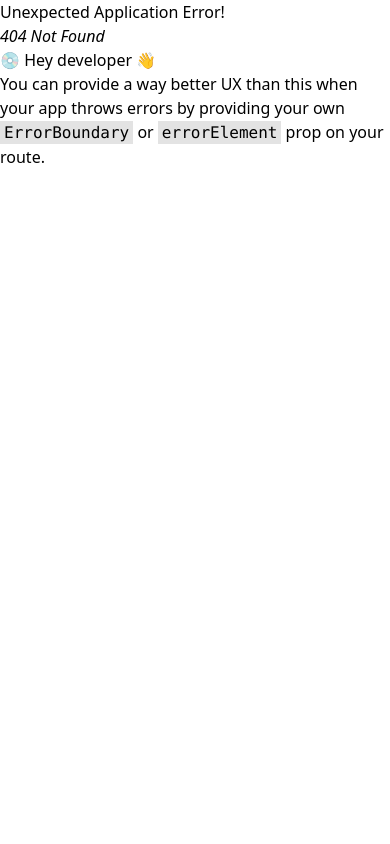
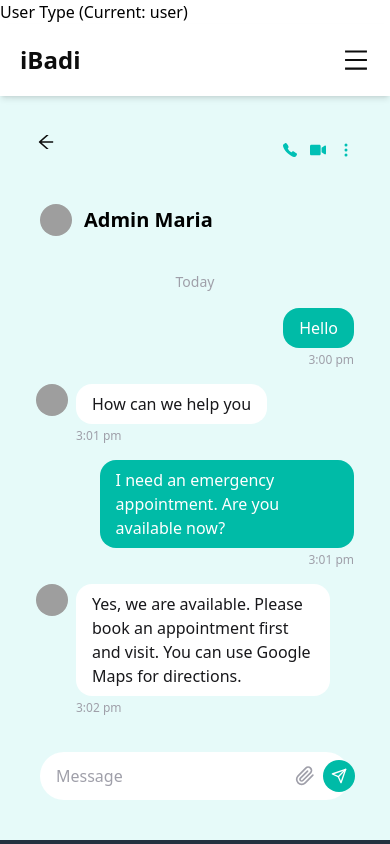
Before and after one commit to bdCalling-Sdt-hub/alex-service-provider-web, a React (Vite) app: page /messageProfessionals in a window 390 px wide. Before the commit this address had no page. Shown: the top 844 px of the page. Built offline with nearby package versions, Linux system fonts and the light colour scheme; grey boxes are pictures that could not be loaded.

Commit message:
responsive home

```diff
--- /dev/null
+++ b/src/components/home/MessageProfessionals.jsx
@@ -0,0 +1,122 @@
+import { FiPaperclip, FiSend } from "react-icons/fi";
+import { useState } from "react";
+import CustomComponent from "../../../pages/shared/CustomComponent";
+import ProfileBackButton from "../profile/ProfileBackButton";
+import { IoCall } from "react-icons/io5";
+import { useNavigate } from "react-router-dom";
+import { FaVideo } from "react-icons/fa";
+import { BsThreeDotsVertical } from "react-icons/bs";
+
+const messages = [
+  { id: 1, text: "Hello", time: "3:00 pm", sender: "user" },
+  { id: 2, text: "How can we help you", time: "3:01 pm", sender: "admin" },
+  {
+    id: 3,
+    text: "I need an emergency appointment. Are you available now?",
+    time: "3:01 pm",
+    sender: "user",
+  },
+  {
+    id: 4,
+    text: "Yes, we are available. Please book an appointment first and visit. You can use Google Maps for directions.",
+    time: "3:02 pm",
+    sender: "admin",
+  },
+];
+
+export default function MessageProfessionals() {
+  const [message, setMessage] = useState("");
+  const navigate = useNavigate();
+  return (
+    <div className="flex flex-col bg-[#E6FAF9]">
+      <div className="w-full md:w-[400px] lg:w-[400px] px-5 mx-auto my-5 md:my-16">
+        {/* Header */}
+        <div className="flex justify-between items-center p-4">
+          <ProfileBackButton />
+          <div className="flex justify-center items-center gap-3">
+            <IoCall
+              onClick={() => navigate("/callScreen")}
+              className="text-[#00C0B5]"
+            />
+            <FaVideo
+              onClick={() => navigate("/videoCallScreen")}
+              className="text-[#00C0B5]"
+            />
+            <BsThreeDotsVertical
+              onClick={() => navigate("/callScreen")}
+              className="text-[#00C0B5]"
+            />
+          </div>
+        </div>
+
+        <div className="flex items-center gap-3 p-5">
+          <img
+            src="https://avatar.iran.liara.run/public/31"
+            alt="Admin Maria"
+            className="h-8 w-8 rounded-full text-[#00C0B5]"
+          />
+          <span className="font-semibold text-xl">Admin Maria</span>
+        </div>
+
+        {/* Chat Messages */}
+        <div className="flex-1 overflow-y-auto p-4 space-y-4">
+          <div className="text-zinc-400 text-center text-sm">Today</div>
+
+          {messages.map((message) => (
+            <div
+              key={message.id}
+              className={`flex ${
+                message.sender === "user" ? "justify-end" : "justify-start"
+              }`}
+            >
+              {message.sender === "admin" && (
+                <img
+                  src="https://avatar.iran.liara.run/public/31"
+                  alt="Admin Maria"
+                  className="h-8 w-8 rounded-full mr-2"
+                />
+              )}
+              <div className="max-w-[80%]">
+                <div
+                  className={`rounded-2xl px-4 py-2 ${
+                    message.sender === "user"
+                      ? "bg-teal-500 text-white"
+                      : "bg-white text-zinc-900"
+                  }`}
+                >
+                  <p>{message.text}</p>
+                </div>
+                <div
+                  className={`text-xs mt-1 text-zinc-400 ${
+                    message.sender === "user" ? "text-right" : "text-left"
+                  }`}
+                >
+                  {message.time}
+                </div>
+              </div>
+            </div>
+          ))}
+        </div>
+
+        {/* Message Input */}
+        <div className="p-5">
+          <div className="flex items-center gap-2 bg-white  rounded-full px-4 py-2">
+            <input
+              type="text"
+              placeholder="Message"
+              className="flex-1 bg-transparent text-white placeholder-zinc-400 focus:outline-none"
+              value={message}
+              onChange={(e) => setMessage(e.target.value)}
+            />
+            <button className="text-zinc-400 hover:text-zinc-300">
+              <FiPaperclip className="h-5 w-5" />
+            </button>
+            <button className="bg-teal-500 text-white p-2 rounded-full hover:bg-teal-600">
+              <FiSend className="h-4 w-4" />
+            </button>
+          </div>
+        </div>
+      </div>
+    </div>
+  );
+}
--- a/src/components/home/professionalProfile.jsx
+++ b/src/components/home/professionalProfile.jsx
@@ -51,6 +51,7 @@ export default function ProfessionalProfile() {
               <div className="flex justify-around items-center p-5 rounded-lg border border-[#6A6D76]">
                 <div>
                   <img
+                    onClick={() => navigate("/messageProfessionals")}
                     src="/ProfessionalProfile/a.png"
                     alt="Professional caregiver"
                     className="w-10 h-10 rounded-full"
--- a/src/routes/Routes.jsx
+++ b/src/routes/Routes.jsx
@@ -30,6 +30,7 @@ import CallScreen from "../components/inbox/CallScreen";
 import CallingScreen from "../components/inbox/CallingScreen";
 import VideoCallScreen from "../components/inbox/VideoCallScreen";
 import VideoCallingScreen from "../components/inbox/VideoCallingScreen";
+import MessageProfessionals from "../components/home/MessageProfessionals";
 
 const router = createBrowserRouter([
   {
@@ -133,6 +134,10 @@ const router = createBrowserRouter([
         path: "/professionalProfile",
         element: <ProfessionalProfile />,
       },
+      {
+        path: "/messageProfessionals",
+        element: <MessageProfessionals />,
+      },
       // inbox routes here...
       {
         path: "/inbox",
```
